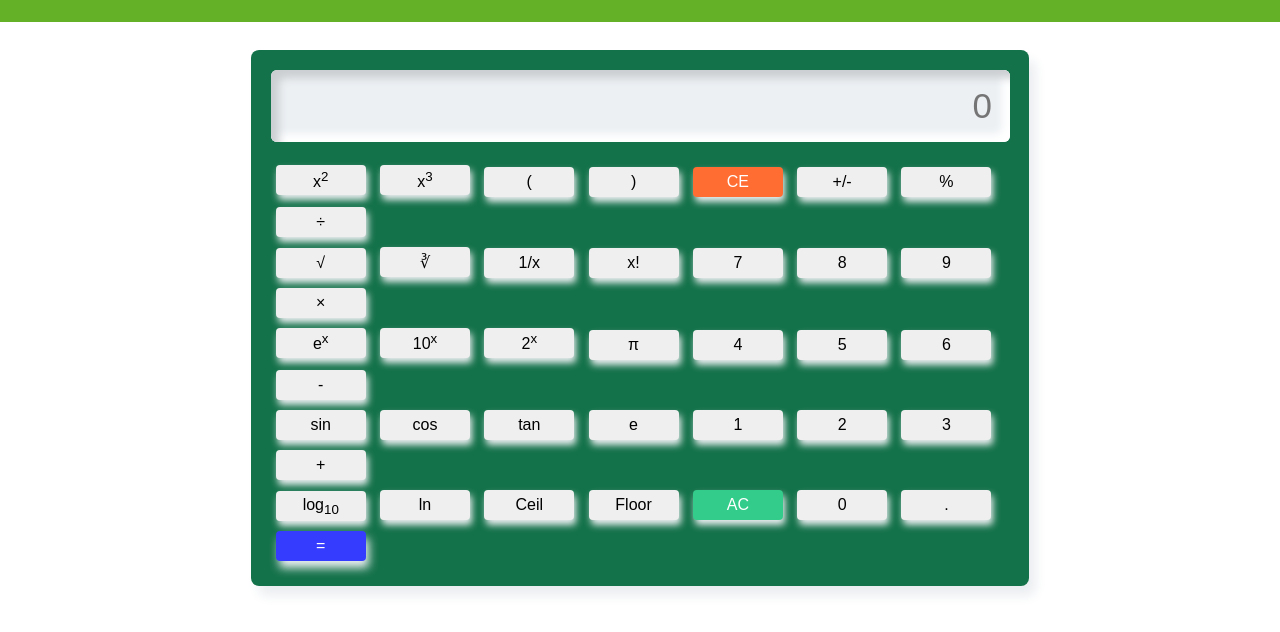
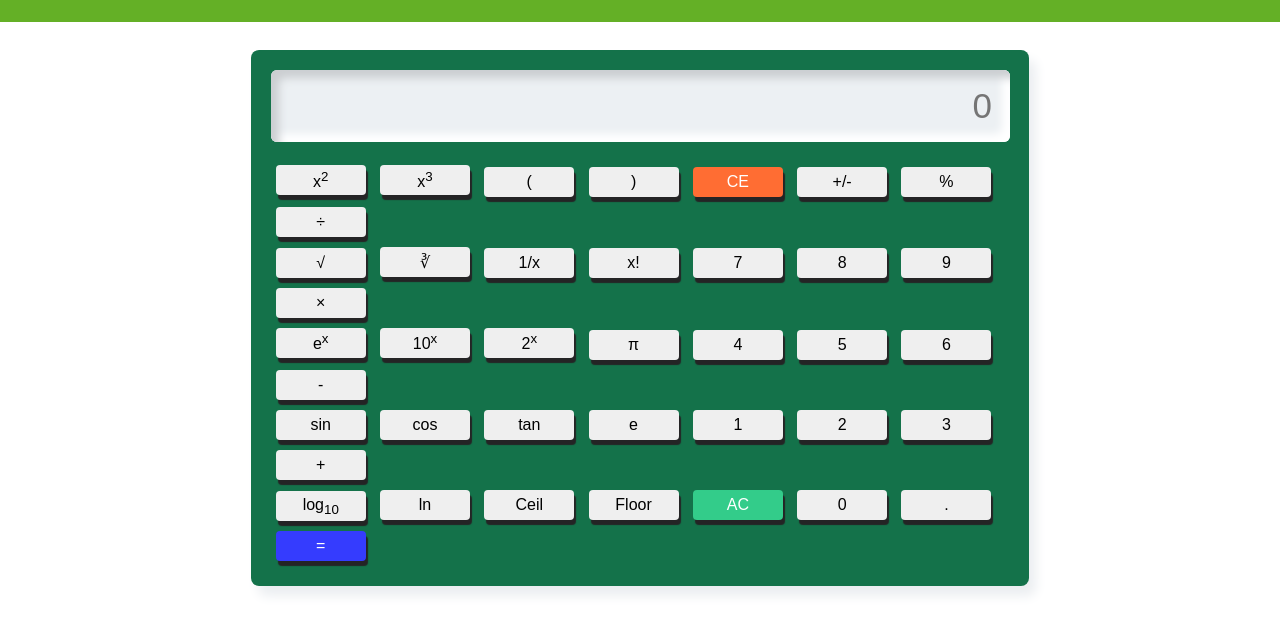
Before and after one commit to AkshayS80/ScientificCalculator, a plain HTML site: page index.html in a window 1280 px wide. Shown: the part 132-764 px from the top of the page. Drawn offline with Linux system fonts and the light colour scheme.

Commit message:
fixed shadow effect of buttons

```diff
--- a/style.css
+++ b/style.css
@@ -57,9 +57,12 @@ body {
     margin: 5px;
     border-radius: 4px;
     transition: .1s;
-    box-shadow: 2px 5px 7px 0px #ebeef1;
+    box-shadow: 2px 5px 1px 0px #242425;
     /* box-shadow: 5px 5px 8px #00000020,
         -5px -5px 8px #ffff; */
+}
+.row #eval{
+    box-shadow: 2px 5px 1px 0px #242425;
 }
 
 .row button:hover {
```
